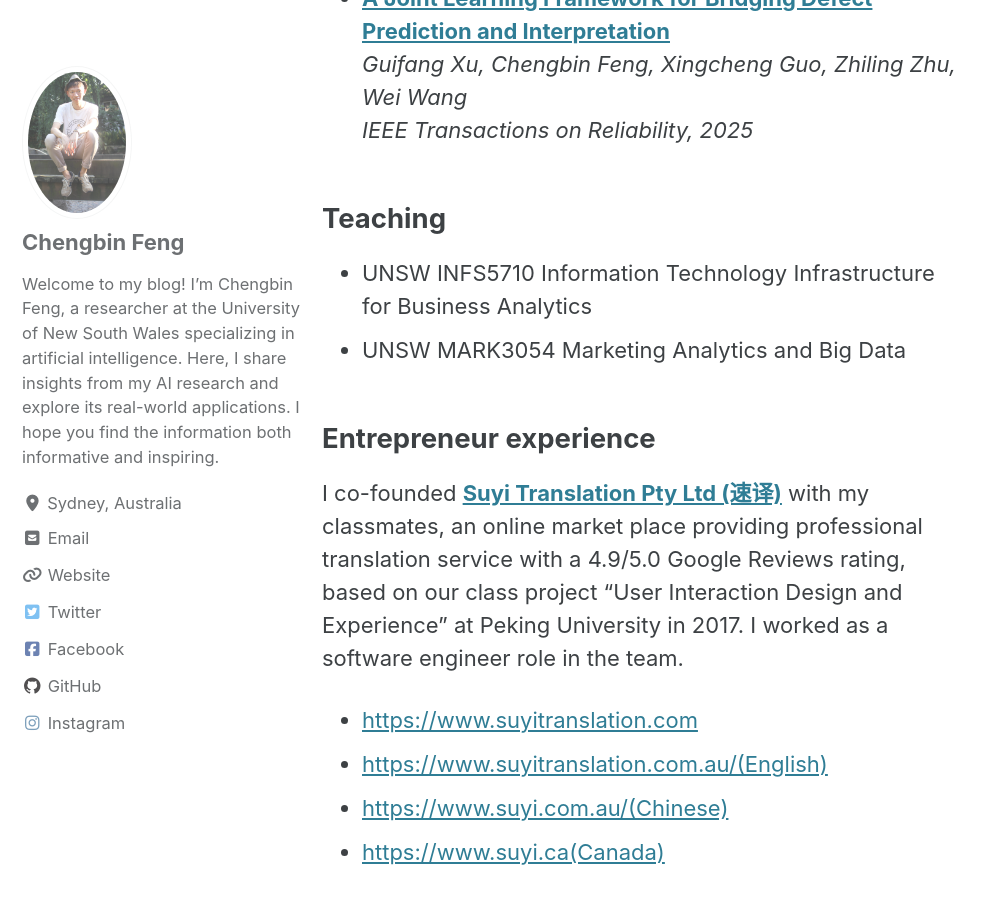
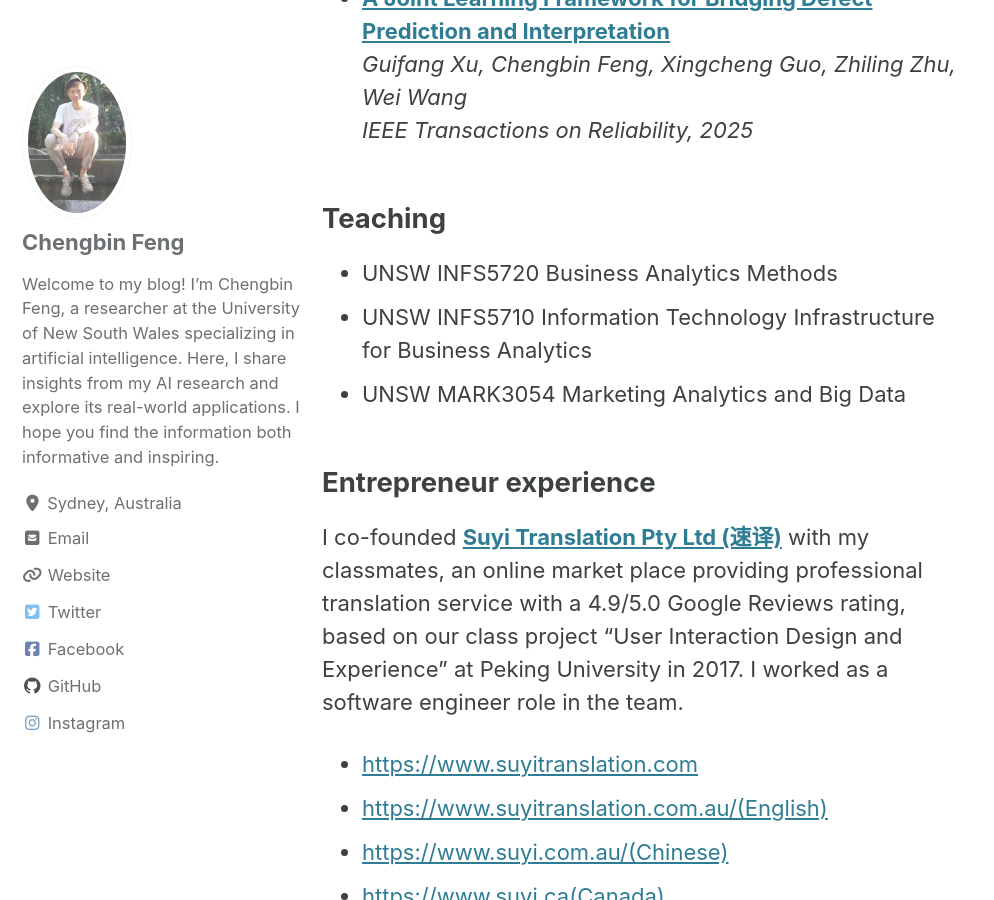
Before and after one commit to kfengc27/kfengc27.github.io, a Jekyll site: the page built from index.md, in a window 1280 px wide and 900 px high, scrolled down 1284 px. Shown: the whole window, without its empty margins (0-994 px from the left). Built offline with Jekyll 4.4.1, drawn with Linux system fonts in a browser that asks for light colours; cached includes are drawn as plain includes.

Commit message:
add one teaching method

```diff
--- a/index.md
+++ b/index.md
@@ -30,6 +30,7 @@
 *IEEE Transactions on Reliability, 2025*
 
 ## Teaching
+- UNSW INFS5720 Business Analytics Methods
 - UNSW INFS5710 Information Technology Infrastructure for Business Analytics
 - UNSW MARK3054 Marketing Analytics and Big Data
 
```
